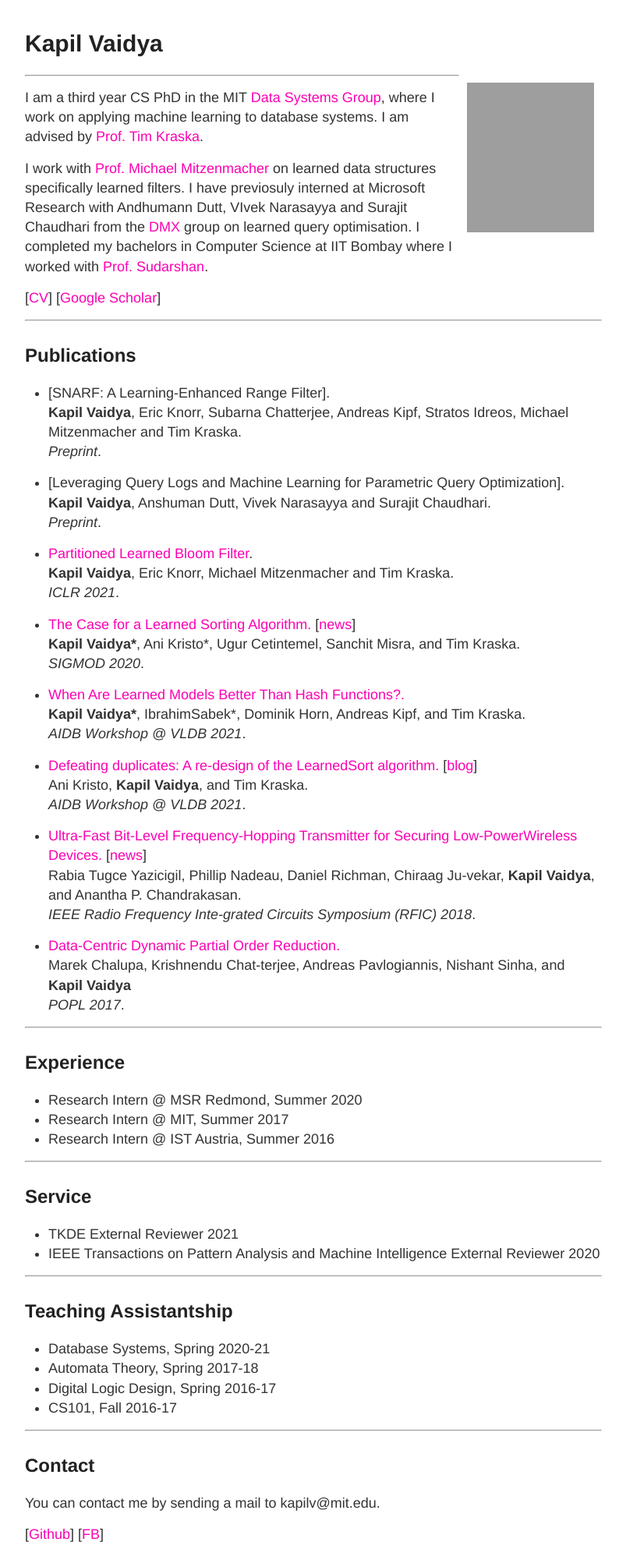
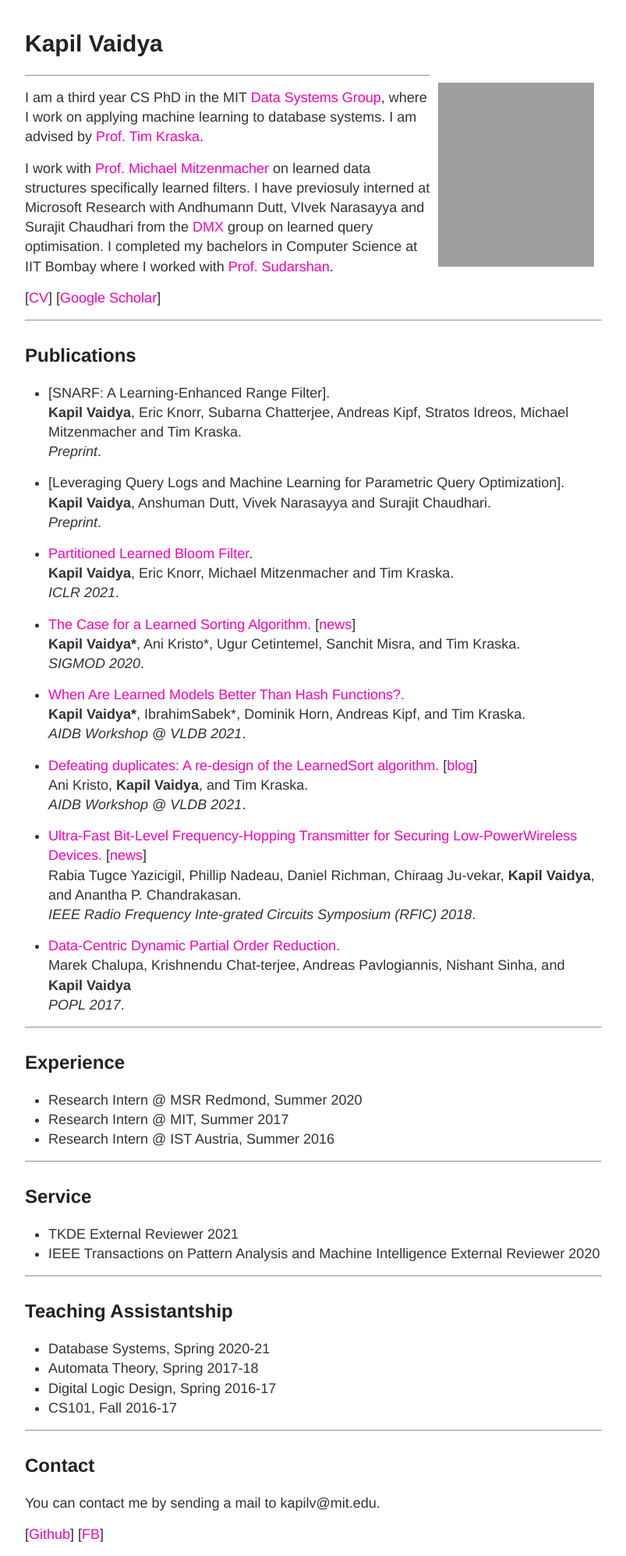
Before and after one commit to kapilvaidya24/kapilvaidya24.github.io, a Jekyll site: the page built from index.md, in a window 1280 px wide. Shown: the whole page at 78% size, without its empty margins (238-1041 px from the left). Built offline with Jekyll 4.4.1, drawn with Linux system fonts in a browser that asks for light colours; grey boxes are pictures that could not be loaded.

Commit message:
Update index.md

```diff
--- a/index.md
+++ b/index.md
@@ -5,7 +5,7 @@ description: stuff
 ---
 
 # Kapil Vaidya
-<img src="/static/PXL_20210829_150759583.PORTRAIT.jpg" alt="Kapil" style="width: 163px; height: 192px; float: right; margin: 10px"/>
+<img src="/static/PXL_20210829_150759583.PORTRAIT.jpg" alt="Kapil" style="width: 200px; height: 236px; float: right; margin: 10px"/>
 <!-- ![Kapil](/static/PXL_20210829_150802540.PORTRAIT.jpg) -->
 
 ---
```
